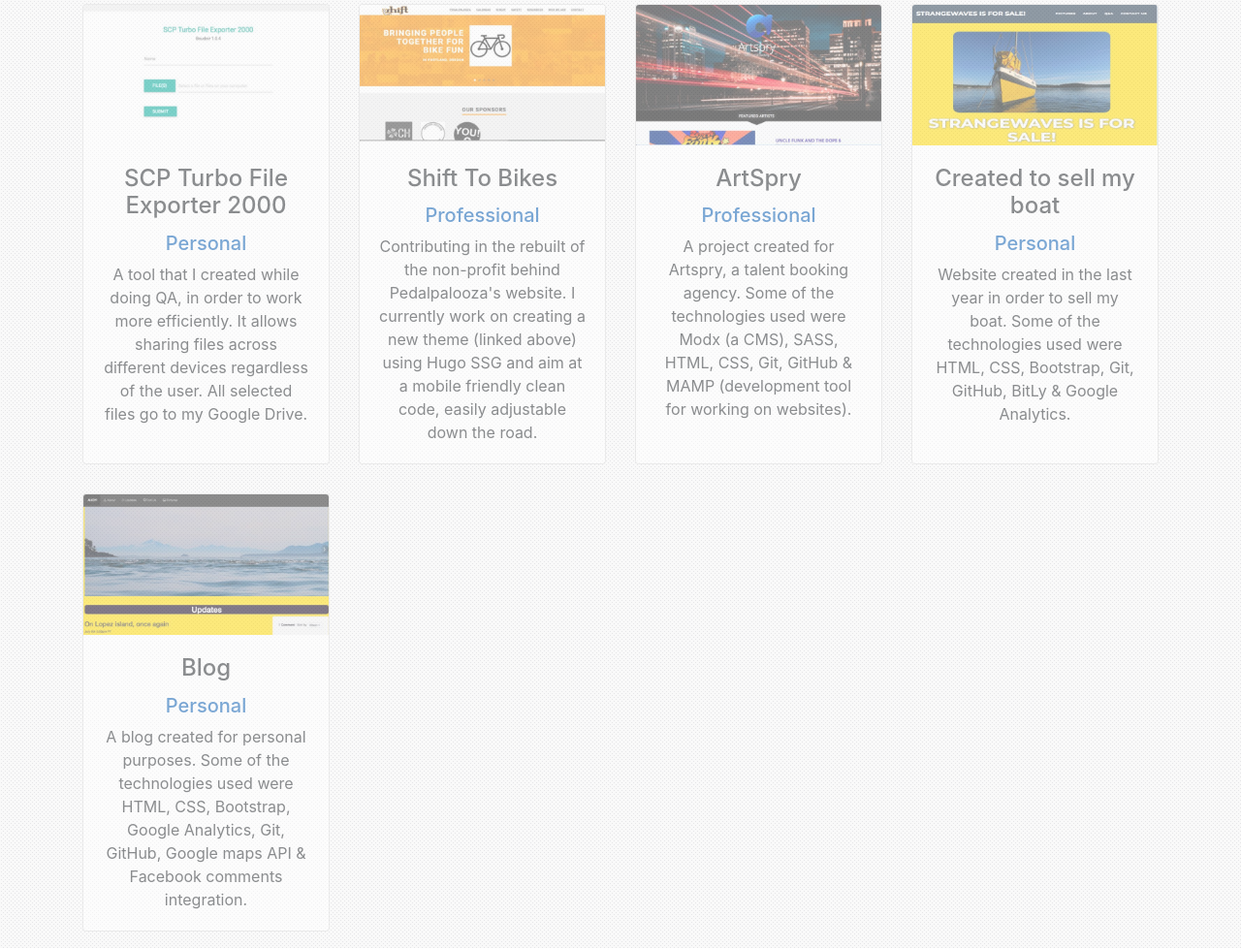
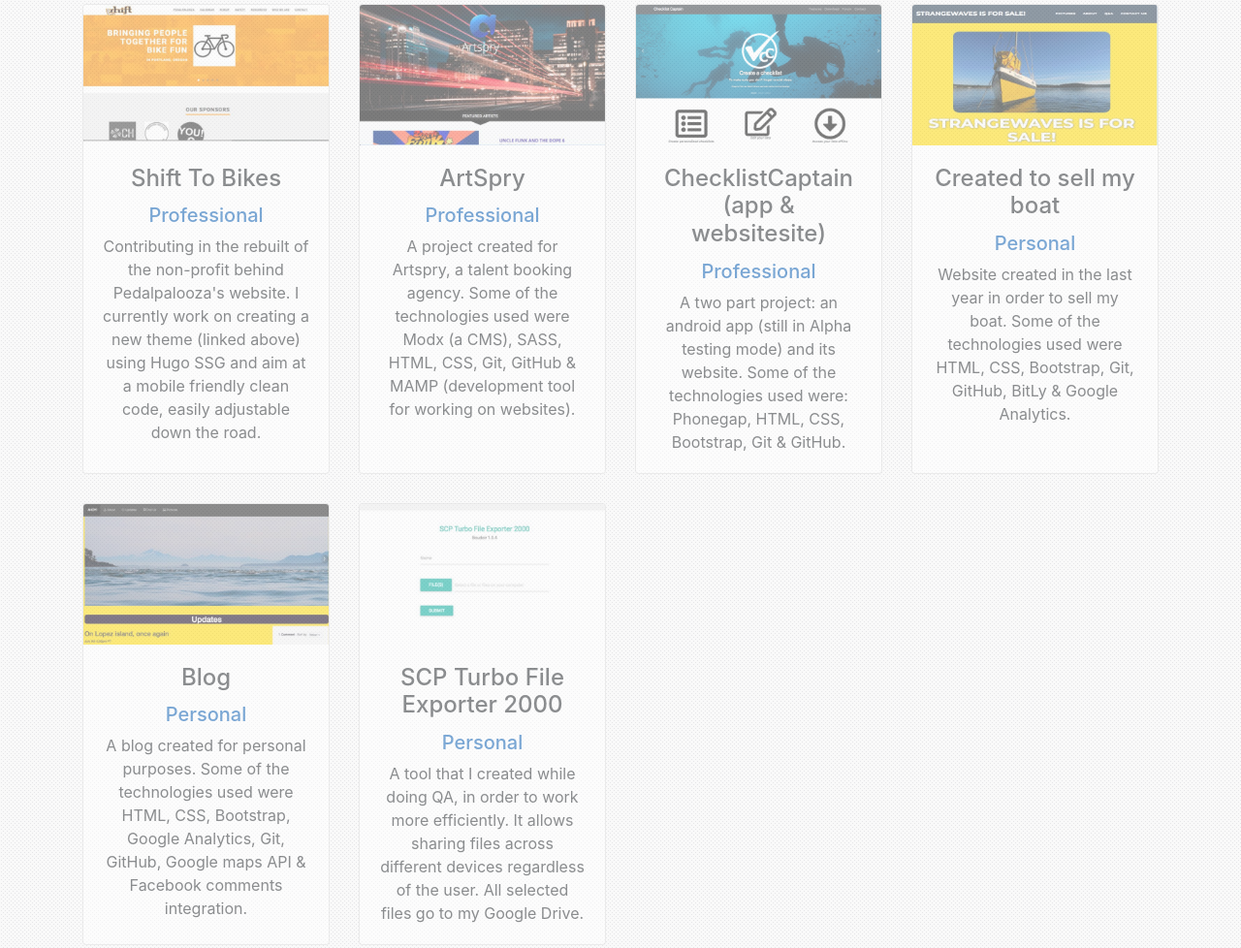
Before and after one commit to stephaniecp/portfolio-archive, a website: page index.html in a window 1280 px wide. Shown: the part 160-1138 px from the top of the page at 97% size. Drawn offline with Linux system fonts and the light colour scheme.

Commit message:
Uncommented Checklist Captain

```diff
--- a/index.html
+++ b/index.html
@@ -12,7 +12,7 @@
     <!-- Add preview picture -->
     <meta property="og:title" content="Stephanie's Portfolio" />
     <meta property="og:type" content=".image/png" />
-    <meta property="og:url" content="https://stephaniecp.github.io/portfolio/images/meta_preview.png"/" />
+    <meta property="og:url" content="https://stephaniecp.github.io/portfolio/images/meta_preview.png"/>
     <meta property="og:image" content="https://stephaniecp.github.io/portfolio/images/meta_preview.png"/>
     <meta property="og:description" content="Aspiring Web Developer, I am a hard working, resourceful, disciplined, punctual, multilingual (English/French/HTML) beginning web developer with a strong design sense looking for an entry level job with exposure to web technologies." />
 
@@ -84,24 +84,6 @@
 
       <div class="row">
 
-        <div class="col-lg-3 col-md-4 col-sm-6 portfolio-item" onclick="window.open('https://bit.ly/scpturbosend', '_blank')">
-          <div class="card h-100">
-            <a href="#">
-              <img class="card-img-top projectimg" src="images/scp_turbo_exporter.jpg" alt="">
-            </a>
-            <div class="card-body pagetext-center">
-              <h4 class="card-title">
-                <!--<a href="" target="_blank"></a>-->
-                SCP Turbo File Exporter 2000
-              </h4>
-              <h5 class="color-subtitle">
-                Personal
-              </h5>
-              <p class="card-text">A tool that I created while doing QA, in order to work more efficiently. It allows sharing files across different devices regardless of the user. All selected files go to my Google Drive. </p>
-            </div>
-          </div>
-        </div>
-
         <div class="col-lg-3 col-md-4 col-sm-6 portfolio-item" onclick="window.open('https://bit.ly/s2b-dev', '_blank')">
           <div class="card h-100">
             <a href="#">
@@ -140,23 +122,23 @@
           </div>
         </div>
 
-        <!--<div class="col-lg-3 col-md-4 col-sm-6 portfolio-item" onclick="window.open('https://checklistcaptain.com/', '_blank')">-->
-          <!--<div class="card h-100">-->
-            <!--<a href="#">-->
-              <!--<img class="card-img-top projectimg" src="images/cc.png" alt="">-->
-            <!--</a>-->
-            <!--<div class="card-body pagetext-center">-->
-              <!--<h4 class="card-title">-->
-                <!--&lt;!&ndash;<a href="" target="_blank"></a>&ndash;&gt;-->
-                <!--ChecklistCaptain (app & websitesite)-->
-              <!--</h4>-->
-              <!--<h5 class="color-subtitle">-->
-                <!--Professional-->
-              <!--</h5>-->
-              <!--<p class="card-text">A two part project: an android app (still in Alpha testing mode) and its website. Some of the technologies used were: Phonegap, HTML, CSS, Bootstrap, Git & GitHub.  </p>-->
-            <!--</div>-->
-          <!--</div>-->
-        <!--</div>-->
+        <div class="col-lg-3 col-md-4 col-sm-6 portfolio-item" onclick="window.open('https://checklistcaptain.com/', '_blank')">
+          <div class="card h-100">
+            <a href="#">
+              <img class="card-img-top projectimg" src="images/cc.png" alt="">
+            </a>
+            <div class="card-body pagetext-center">
+              <h4 class="card-title">
+                <!--<a href="" target="_blank"></a>-->
+                ChecklistCaptain (app & websitesite)
+              </h4>
+              <h5 class="color-subtitle">
+                Professional
+              </h5>
+              <p class="card-text">A two part project: an android app (still in Alpha testing mode) and its website. Some of the technologies used were: Phonegap, HTML, CSS, Bootstrap, Git & GitHub.  </p>
+            </div>
+          </div>
+        </div>
 
         <div class="col-lg-3 col-md-4 col-sm-6 portfolio-item" onclick="window.open('https://stephaniecp.github.io/strangewaves4sale/', '_blank')">
           <div class="card h-100">
@@ -192,6 +174,24 @@
                 Personal
               </h5>
               <p class="card-text">A blog created for personal purposes. Some of the technologies used were HTML, CSS, Bootstrap, Google Analytics, Git, GitHub, Google maps API & Facebook comments integration.  </p>
+            </div>
+          </div>
+        </div>
+
+        <div class="col-lg-3 col-md-4 col-sm-6 portfolio-item" onclick="window.open('https://bit.ly/scpturbosend', '_blank')">
+          <div class="card h-100">
+            <a href="#">
+              <img class="card-img-top projectimg" src="images/scp_turbo_exporter.jpg" alt="">
+            </a>
+            <div class="card-body pagetext-center">
+              <h4 class="card-title">
+                <!--<a href="" target="_blank"></a>-->
+                SCP Turbo File Exporter 2000
+              </h4>
+              <h5 class="color-subtitle">
+                Personal
+              </h5>
+              <p class="card-text">A tool that I created while doing QA, in order to work more efficiently. It allows sharing files across different devices regardless of the user. All selected files go to my Google Drive. </p>
             </div>
           </div>
         </div>
```
